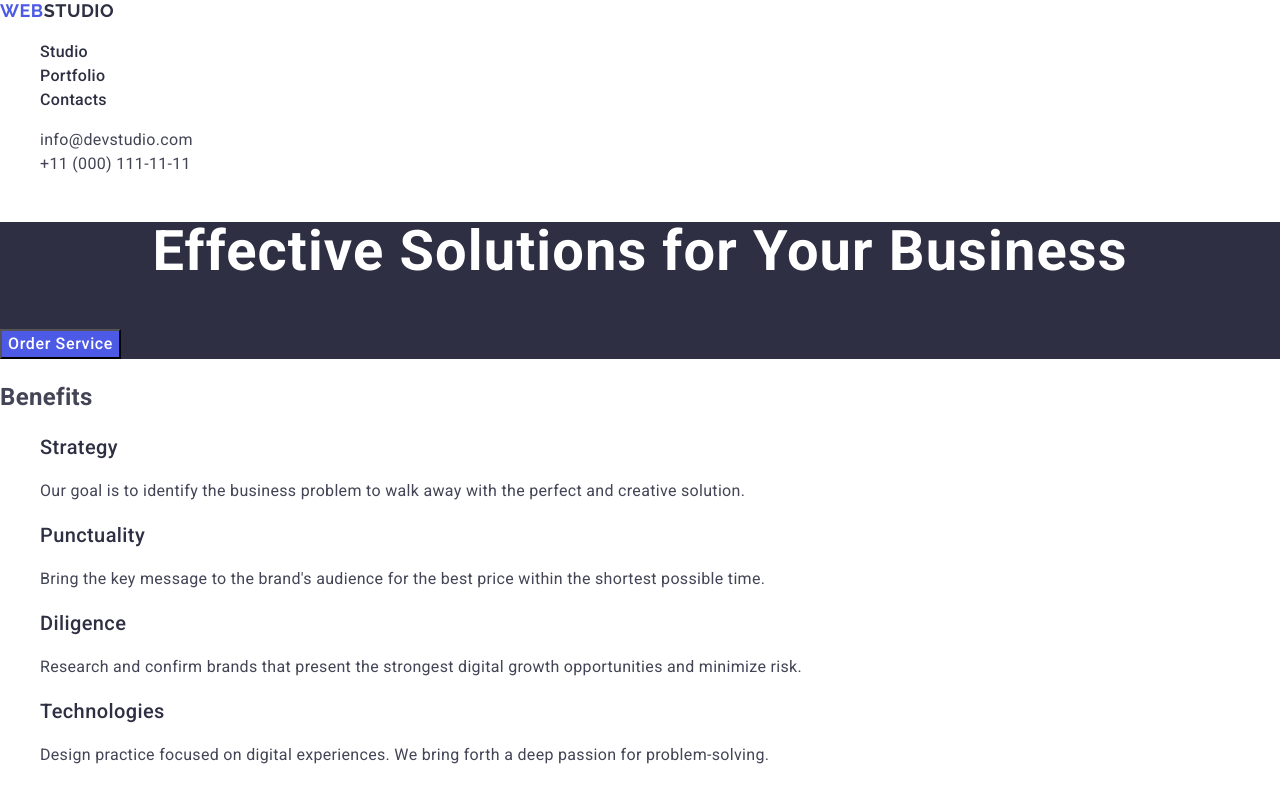
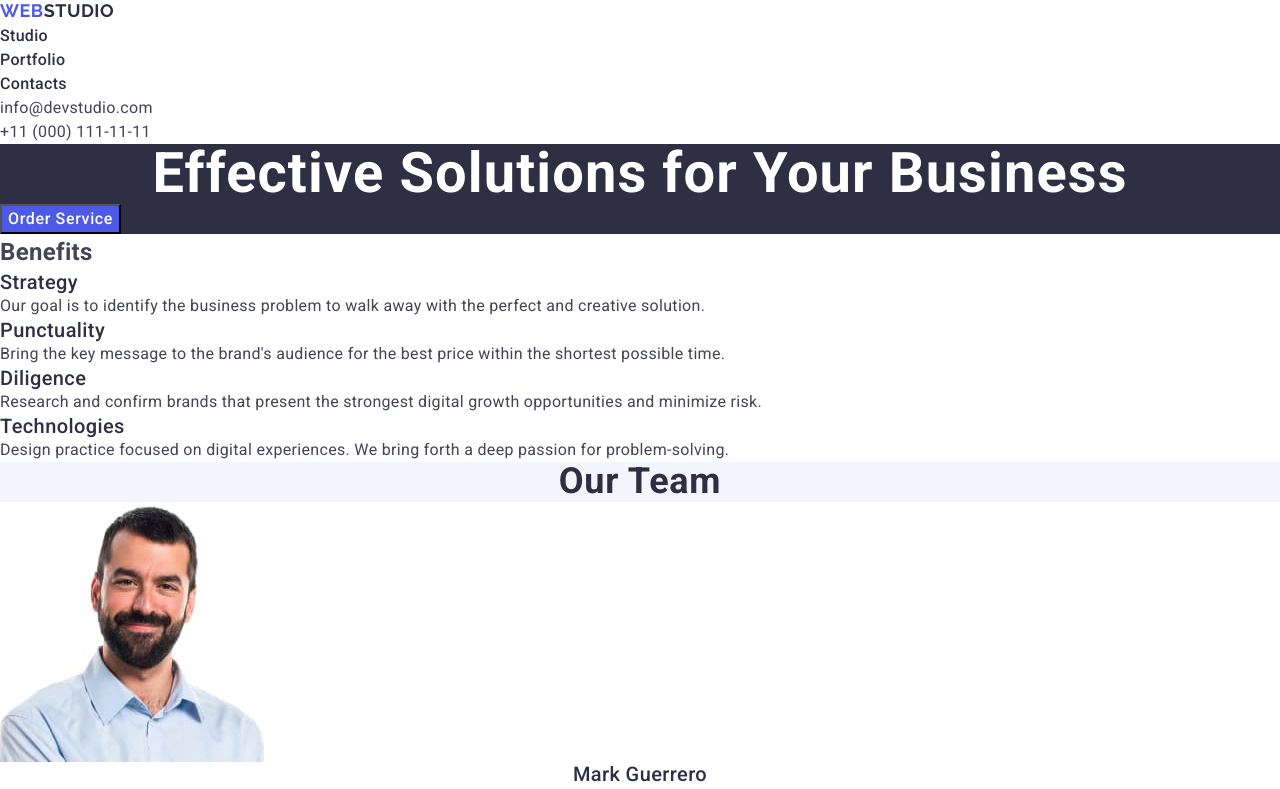
Before and after one commit to pixel22kov/goit-markup-hw-03, a plain HTML site: page index.html in a window 1280 px wide. Shown: the top 789 px of the page. Drawn offline with nearby package versions, Linux system fonts and the light colour scheme.

Commit message:
added div

```diff
--- a/css/styles.css
+++ b/css/styles.css
@@ -12,10 +12,25 @@ a {
     text-decoration: none;
 }
 
+h1,h2,h3,h4,h5,h6,p{
+margin: 0;
+}
+
+img{
+    display: block;
+}
+
 ul,
 ol {
     list-style-type: none;
+    margin: 0;
+    padding-left: 0;
 }
+
+.container {
+    max-width: 1440px;
+}
+
 .logo {
     font-family: "Raleway",
         sans-serif;
--- a/index.html
+++ b/index.html
@@ -20,6 +20,7 @@
     <link rel="stylesheet" href="./css/styles.css" />
   </head>
   <body>
+    <div class="container">
       <header class="page-header">
         <nav class="header-nav">
           <a class="logo header-logo-first" href="./index.html"
@@ -48,6 +49,7 @@
           </ul>
         </address>
       </header>
+    </div>
 
     <main>
       <section class="main-section">
@@ -182,14 +184,16 @@
       </section>
     </main>
 
+    <div class="container">
       <footer class="page-footer">
         <a class="logo footer-logo-first" href="./index.html"
           >Web<span class="logo-second-part">Studio</span></a
         >
         <p class="footer-text">
-        Increase the flow of customers and sales for your business with digital
-        marketing & growth solutions.
+          Increase the flow of customers and sales for your business with
+          digital marketing & growth solutions.
         </p>
       </footer>
+    </div>
   </body>
 </html>
```
Lines whose indentation alone changed are shown as unchanged.
